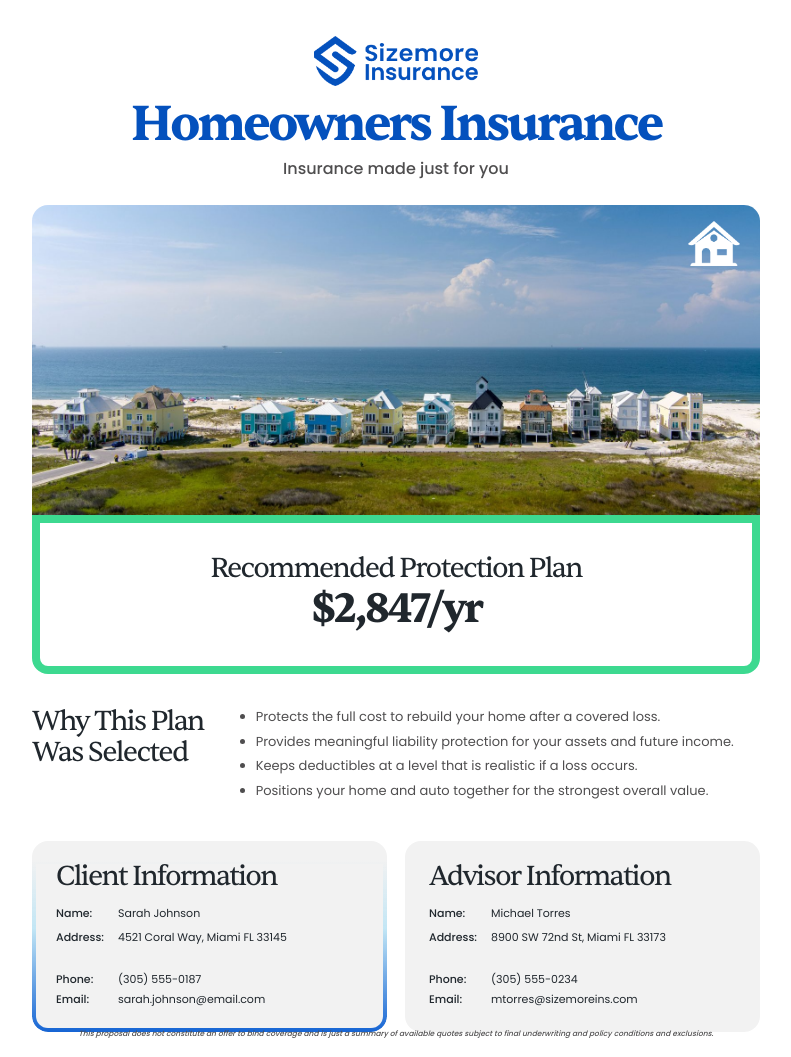
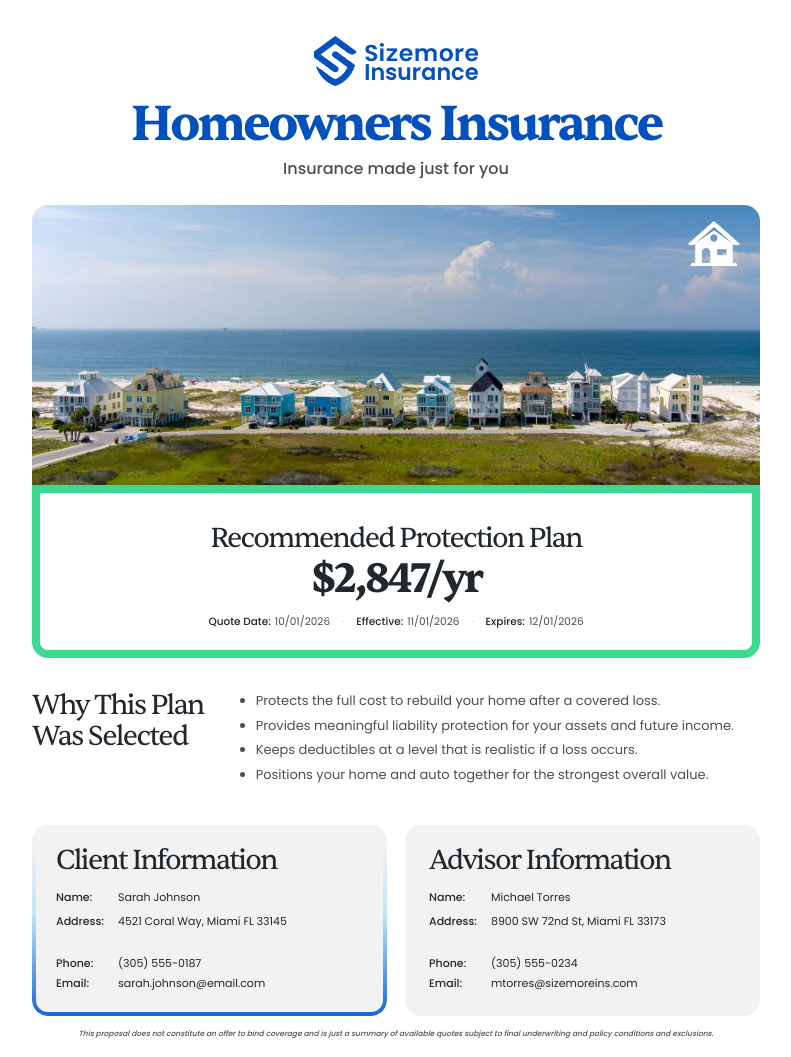
Before and after one commit to klix18/quotify.ai, a Python web app: template backend/templates/_preview/homeowners_preview.html in a window 1280 px wide. Shown: the top 1057 px of the page, without its empty margins (12-803 px from the left). Run offline with Jinja, Linux system fonts and the light colour scheme; the template is opened without the code that fills it, so the values that code supplies are empty.

Commit message:
1.5.14 adding dates

```diff
--- a/backend/fillers/homeowners_filler_api.py
+++ b/backend/fillers/homeowners_filler_api.py
@@ -27,6 +27,9 @@ async def render_homeowners_pdf(output_path: Path, data: dict):
 
     context = {
         "total_premium": data.get("total_premium", ""),
+        "quote_date": data.get("quote_date", ""),
+        "quote_effective_date": data.get("quote_effective_date", ""),
+        "quote_expiration_date": data.get("quote_expiration_date", ""),
         "why_selected": data.get("why_selected", ""),
         "dwelling": data.get("dwelling", ""),
         "other_structures": data.get("other_structures", ""),
--- a/backend/templates/_preview/homeowners_preview.html
+++ b/backend/templates/_preview/homeowners_preview.html
@@ -119,7 +119,7 @@
     .hero-wrap {
       position: relative;
       width: 100%;
-      height: 310px;
+      height: 280px;
       border-radius: 16px 16px 0 0;
       overflow: hidden;
     }
@@ -144,7 +144,7 @@
       border: 8px solid #3DD990;
       border-radius: 0 0 16px 16px;
       text-align: center;
-      padding: 30px 32px 34px;
+      padding: 30px 32px 20px;
     }
     /* 3. SECTION HEADER — used for "Recommended Protection Plan" */
     .premium-label {
@@ -175,6 +175,31 @@
     .premium-sub strong {
       font-weight: 600;
       color: #0451BD;
+    }
+
+    /* Quote date strip inside premium banner */
+    .quote-dates {
+      display: flex;
+      justify-content: center;
+      gap: 6px;
+      margin-top: 12px;
+      font-family: 'Poppins', sans-serif;
+      font-weight: 400;
+      font-size: 10.5px;
+      color: #4F4E4F;
+    }
+    .quote-dates .date-item {
+      display: flex;
+      align-items: center;
+      gap: 4px;
+    }
+    .quote-dates .date-label {
+      font-weight: 500;
+      color: #20272D;
+    }
+    .quote-dates .date-sep {
+      margin: 0 6px;
+      color: #C4C4C4;
     }
 
     /* "Why This Plan Was Selected" */
@@ -531,9 +556,14 @@
       </div>
       <div class="premium-banner">
         <div class="premium-label sentient">Recommended Protection Plan</div>
-
-<div class="premium-amount sentient">$2,847/yr</div>
-
+        <div class="premium-amount sentient">$2,847/yr</div>
+        <div class="quote-dates">
+          <span class="date-item"><span class="date-label">Quote Date:</span> 10/01/2026</span>
+          <span class="date-sep">·</span>
+          <span class="date-item"><span class="date-label">Effective:</span> 11/01/2026</span>
+          <span class="date-sep">·</span>
+          <span class="date-item"><span class="date-label">Expires:</span> 12/01/2026</span>
+        </div>
       </div>
     </div>
 
```
Also changed, not shown: backend/templates/base.html (+26 -1 lines), backend/templates/homeowners/homeowners_quote.html (+9 -0 lines).
